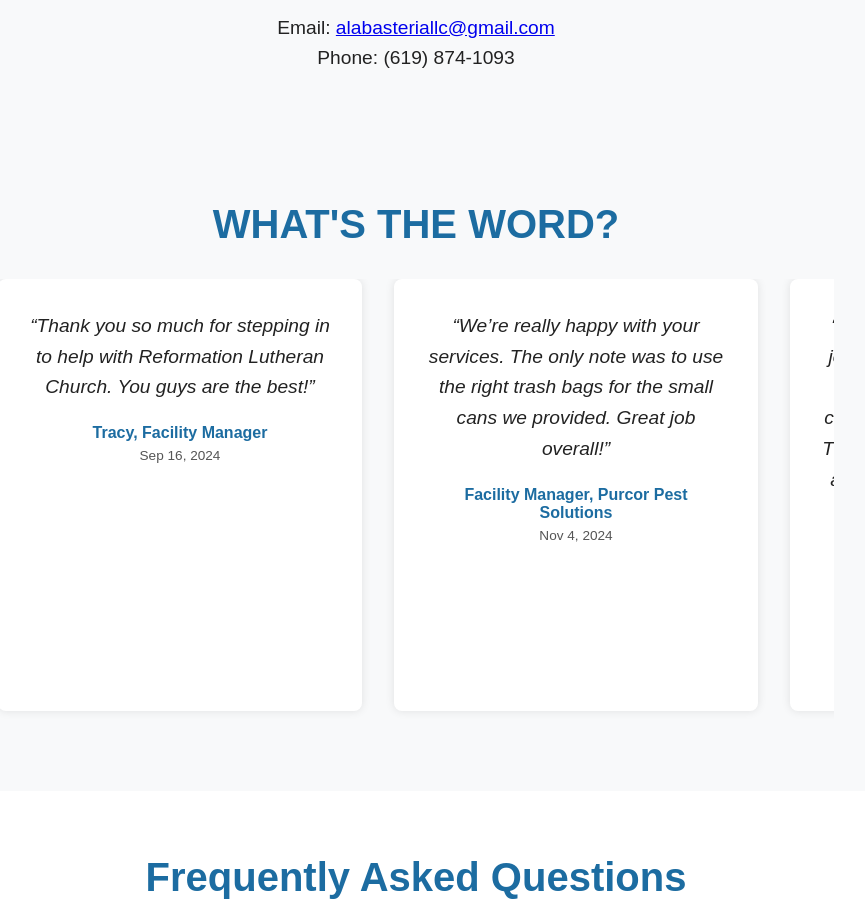
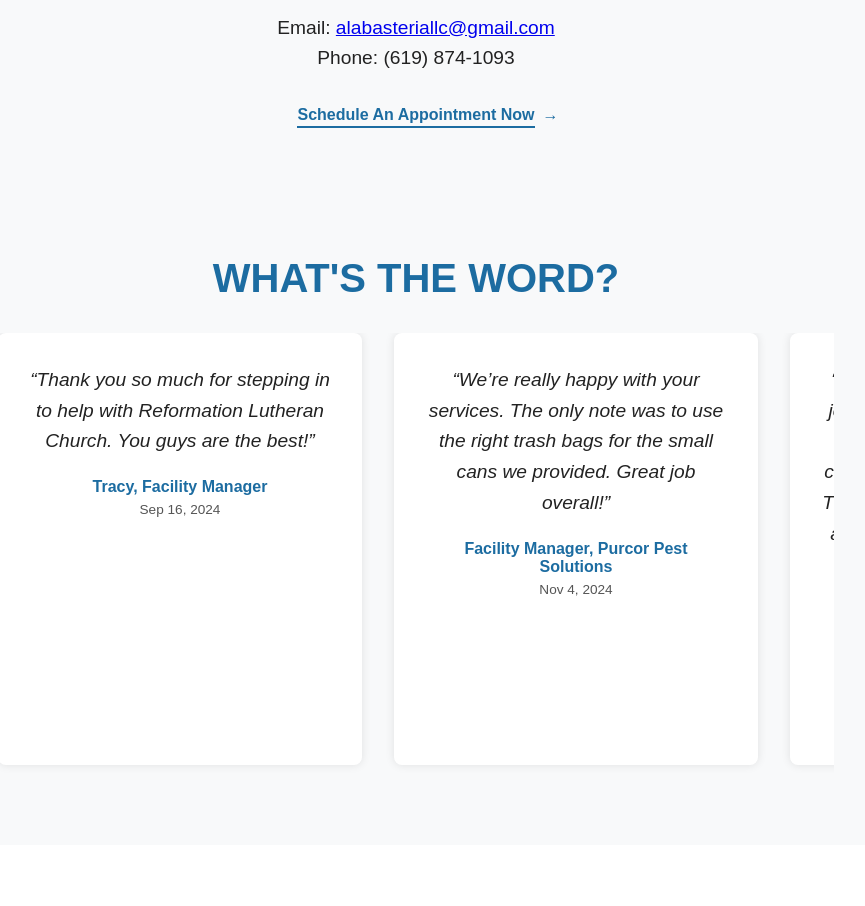
Before and after one commit to Atibbs99/AlabasteriaCleaning, a plain HTML site: page index.html in a window 1280 px wide. Shown: the part 3302-4208 px from the top of the page, without its empty margins (224-1089 px from the left). Drawn offline with Linux system fonts and the light colour scheme.

Commit message:
schedule an appointment now addition

```diff
--- a/index.html
+++ b/index.html
@@ -461,7 +461,33 @@ section ul li::before {
   margin: 0 0 1rem;
   padding-left: 1rem;
 }
+.contact-cta {
+  display: inline-block;
+  margin-top: 2rem;
+  color: #1c6ca1;
+  font-weight: bold;
+  text-decoration: none;
+  border-bottom: 2px solid #1c6ca1;
+  padding-bottom: 2px;
+  transition: color 0.3s ease, border-color 0.3s ease;
+  position: relative;
+}
 
+.contact-cta::after {
+  content: "→";
+  position: absolute;
+  right: -1.5rem;
+  transition: right 0.3s ease;
+}
+
+.contact-cta:hover::after {
+  right: -2rem;
+}
+
+.contact-cta:hover {
+  color: #15527d;
+  border-color: #15527d;
+}
   /* HEADER STYLES */
   header a {
     text-decoration: none;
@@ -787,6 +813,7 @@ body.menu-open {
     Email: <a href="mailto:alabasteriallc@gmail.com">alabasteriallc@gmail.com</a><br>
     Phone: (619) 874-1093
   </p>
+  <a href="contact.html" class="contact-cta">Schedule An Appointment Now</a>
 </section>
 <section class="testimonials">
   <h2>WHAT'S THE WORD?</h2>
```
